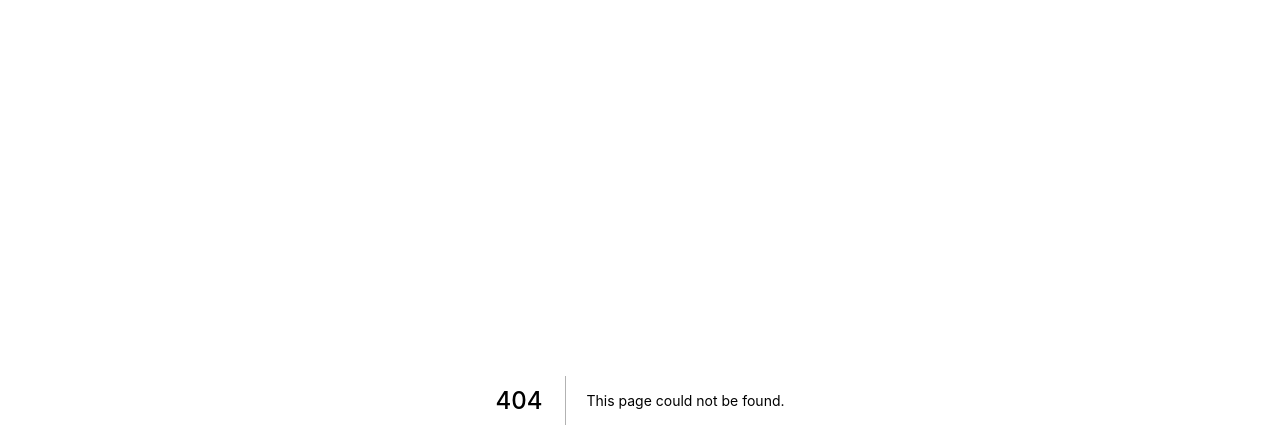
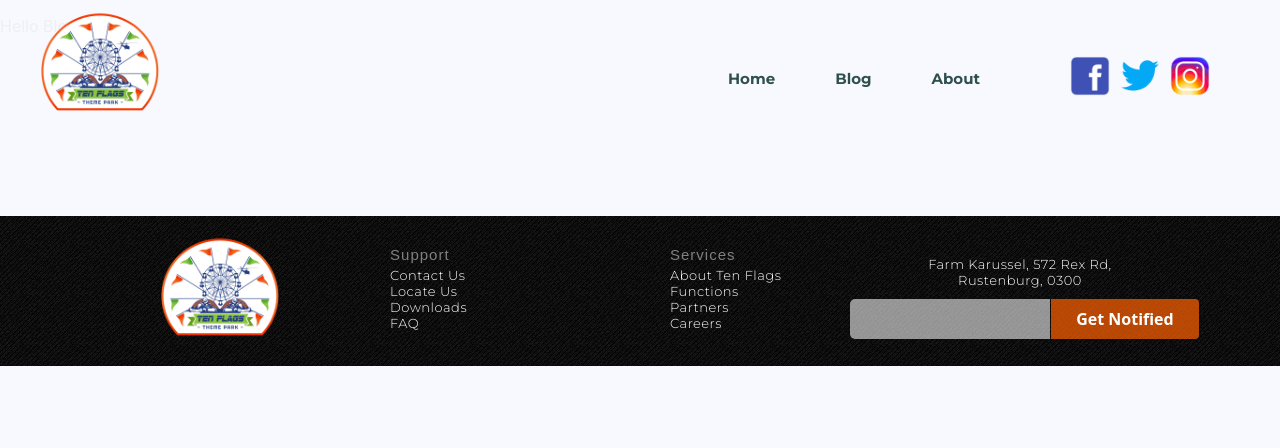
Before and after one commit to lwazinf/tftp_final, a Next.js app: page /blog in a window 1280 px wide. Before the commit this address had no page. Shown: the top 448 px of the page. Built offline with nearby package versions, Linux system fonts and the light colour scheme.

Commit message:
Progress made on Footer, Made Layout

```diff
--- a/components/Footer.js
+++ b/components/Footer.js
@@ -1,10 +1,19 @@
 import styles from '../styles/Footer.module.css'
+import Link from 'next/link'
+import Image from 'next/image'
 
 const Footer = () => {
     return (
         <div className={styles.container}>
             <div className={styles.main}>
-                <div className={styles.footerCol}></div>
+                <div className={styles.footerCol2}>
+                    <div className={styles.logo}>
+                        <Link href="/" passHref={true}>
+                            <Image src={"/assets/tftp_logo.png"} alt={"logo"} height={120} width={120} />
+                        </Link>
+                    </div>
+
+                </div>
                 <div className={styles.footerCol}>
                     <div className={styles.footerColHeading}>Support</div>
                     <div className={styles.footerColSub}>Contact Us</div>
@@ -19,7 +28,17 @@ const Footer = () => {
                     <div className={styles.footerColSub}>Partners</div>
                     <div className={styles.footerColSub}>Careers</div>
                 </div>
-                <div className={styles.footerCol}></div>
+                <div className={styles.footerCol}>
+                    <div className={styles.footerColSub2}>
+                        <a target="_blank" href="https://www.google.com/maps/place/Ten+Flags+Theme+Park/@-25.7632187,27.3436316,17z/data=!3m1!4b1!4m5!3m4!1s0x1ebe0590ef207d85:0x2a69f977da6948f1!8m2!3d-25.7632235!4d27.3458203" rel="noopener noreferrer">
+                            Farm Karussel, 572 Rex Rd, Rustenburg, 0300
+                        </a>
+                    </div>
+                    <div className={styles.buttonDiv}>
+                        <input type="email" id="email" className={styles.emailField} name="email" />
+                        <button className={styles.button_5} role="button">Get Notified</button>
+                    </div>
+                </div>
             </div>
         </div>
      );
--- a/components/Header.js
+++ b/components/Header.js
@@ -1,5 +1,6 @@
 import styles from '../styles/Header.module.css'
 import Image from 'next/image'
+import Link from 'next/link'
 
 const Header = () => {
     return (
@@ -10,18 +11,29 @@ const Header = () => {
                 </div>
             </div>
             <div className={styles.hud}>
+                <Link href="/" passHref={true}>
                     <p className={styles.hudItem}>Home</p>
+                </Link>
+                <Link href="/blog" passHref={true}>
                     <p className={styles.hudItem}>Blog</p>
+                </Link>
+                <Link href="/about" passHref={true}>
                     <p className={styles.hudItem}>About </p>
-                <p className={styles.hudItem}>Corp. Events</p>
+                </Link>
             </div>
             <div className={styles.misc}>
 
                 {/* <button className={styles.button_68} role="button">Plan<br/>Ahead</button> */}
 
+                <a target="_blank" href="https://web.facebook.com/pg/tenflagz" rel="noopener noreferrer">
                     <Image src={"/assets/facebook.png"} alt={"logo"} height={50} width={50} />
+                </a>
+                <a target="_blank" href="https://twitter.com/tenflags_sa" rel="noopener noreferrer">
                     <Image src={"/assets/twitter.png"} alt={"logo"} height={50} width={50} />
+                </a>
+                <a target="_blank" href="https://www.instagram.com/tenflagsthemepark" rel="noopener noreferrer">
                     <Image src={"/assets/instagram.png"} alt={"logo"} height={50} width={50} />
+                </a>
 
             </div>
         </ div>
--- /dev/null
+++ b/components/Layout.js
@@ -0,0 +1,27 @@
+import Head from 'next/head'
+import Image from 'next/image'
+import styles from '../styles/Layout.module.css'
+import Footer from './Footer'
+import Header from './Header'
+
+const Layout = ( { children } ) => {
+    return (
+        <div className={styles.container}>
+        <Head>
+          <title>Ten Flags Theme Park</title>
+          <meta name="description" content="Welcome to the Ten Flags Theme Park website." />
+          <link rel="icon" href="/favicon.ico" />
+        </Head>
+
+        <main className={styles.main}>
+            <Header />
+            { children}
+        </main>
+
+        <Footer />
+
+      </div>
+     );
+}
+
+export default Layout;
--- a/pages/_app.js
+++ b/pages/_app.js
@@ -1,7 +1,12 @@
+import Layout from '../components/Layout'
 import '../styles/globals.css'
 
 function MyApp({ Component, pageProps }) {
-  return <Component {...pageProps} />
+  return (
+    <Layout>
+      <Component {...pageProps} />
+    </Layout>
+  )
 }
 
 export default MyApp
--- a/pages/api/hello.js
+++ /dev/null
@@ -1,5 +0,0 @@
-// Next.js API route support: https://nextjs.org/docs/api-routes/introduction
-
-export default function handler(req, res) {
-  res.status(200).json({ name: 'John Doe' })
-}
--- /dev/null
+++ b/pages/blog.js
@@ -0,0 +1,11 @@
+import styles from '../styles/Blog.module.css'
+
+export default function Blog() {
+    return (
+        <main className={styles.main}>
+        <p>
+            Hello Blog
+        </p>
+        </main>
+    )
+  }
--- /dev/null
+++ b/styles/Blog.module.css
@@ -0,0 +1,7 @@
+.container {
+
+}
+
+.main {
+    min-height: 200px;
+}
--- a/styles/Footer.module.css
+++ b/styles/Footer.module.css
@@ -38,6 +38,23 @@
     /* background-color: red; */
 }
 
+.footerCol2 {
+    display: flex;
+    flex-direction: column;
+    align-items: flex-start;
+    justify-content: flex-start;
+    padding: 30px;
+
+    width: 23.33%;
+    height: 150px;
+
+    position: relative;
+    top: -18px;
+    left: 0px;
+
+    /* background-color: red; */
+}
+
 .footerColHeading {
     font-family: 'Oswald', sans-serif;
     font-size: 15px;
@@ -58,3 +75,111 @@
 
     letter-spacing: 0.5px;
 }
+
+.footerColSub2 {
+    font-family: 'Montserrat', sans-serif;
+    font-size: 13px;
+    font-weight: 400;
+    text-align: center;
+    color: white;
+
+    letter-spacing: 0.5px;
+
+    position: relative;
+    top: 10px;
+    left: -40px;
+}
+
+.logo {
+    height: 150px;
+    width: 100%;
+
+    display: flex;
+    flex-direction: row;
+    align-items: center;
+    justify-content: center;
+}
+
+/* CSS */
+
+.emailField {
+    min-height: 2.5rem;
+    width: 200px;
+    background: transparent;
+    background-color: #ffffff90;
+
+    border-bottom-left-radius: 5px;
+    border-top-left-radius: 5px;
+
+    font-family: system-ui,-apple-system,system-ui,"Helvetica Neue",Helvetica,Arial,sans-serif;
+    font-size: 13px;
+    font-weight: 400;
+
+    text-align: center;
+
+    border: none;
+    overflow: auto;
+    outline: none;
+
+    -webkit-box-shadow: none;
+    -moz-box-shadow: none;
+    box-shadow: none;
+
+    padding-left: 15px;
+  }
+
+  .buttonDiv{
+    display: flex;
+    flex-direction: row;
+    align-items: center;
+    justify-content: center;
+
+    margin-left: -100px;
+    margin-top: 20px;
+  }
+
+  .button_5 {
+    align-items: center;
+    background-clip: padding-box;
+    background-color: #ff6200b5;
+    border: 1px solid transparent;
+    border-bottom-right-radius: 5px;
+    border-top-right-radius: 5px;
+    box-shadow: rgba(0, 0, 0, 0.02) 0 1px 3px 0;
+    box-sizing: border-box;
+    color: #fff;
+    cursor: pointer;
+    display: inline-flex;
+    font-family: system-ui,-apple-system,system-ui,"Helvetica Neue",Helvetica,Arial,sans-serif;
+    font-size: 16px;
+    font-weight: 600;
+    justify-content: center;
+    /* line-height: 1.25; */
+    margin: 0;
+    min-height: 2.65rem;
+    /* padding: calc(.875rem - 1px) calc(1.5rem - 1px); */
+    position: relative;
+    text-decoration: none;
+    transition: all 250ms;
+    user-select: none;
+    -webkit-user-select: none;
+    touch-action: manipulation;
+    vertical-align: baseline;
+    width: 150px;
+  }
+
+  .button_5:hover,
+  .button_5:focus {
+    background-color: #ff5900;
+    box-shadow: rgba(0, 0, 0, 0.1) 0 4px 12px;
+  }
+
+  .button_5:hover {
+    transform: translateY(-1px);
+  }
+
+  .button_5:active {
+    background-color: #a6b393;
+    box-shadow: rgba(0, 0, 0, .06) 0 2px 4px;
+    transform: translateY(0);
+  }
--- /dev/null
+++ b/styles/Layout.module.css
@@ -0,0 +1,4 @@
+.container {
+    padding: 0px;
+    min-height: 100vh;
+  }
```
Also changed, not shown: pages/index.js (+0 -15 lines), styles/Home.module.css (+4 -4 lines). Lines whose indentation alone changed are shown as unchanged.
